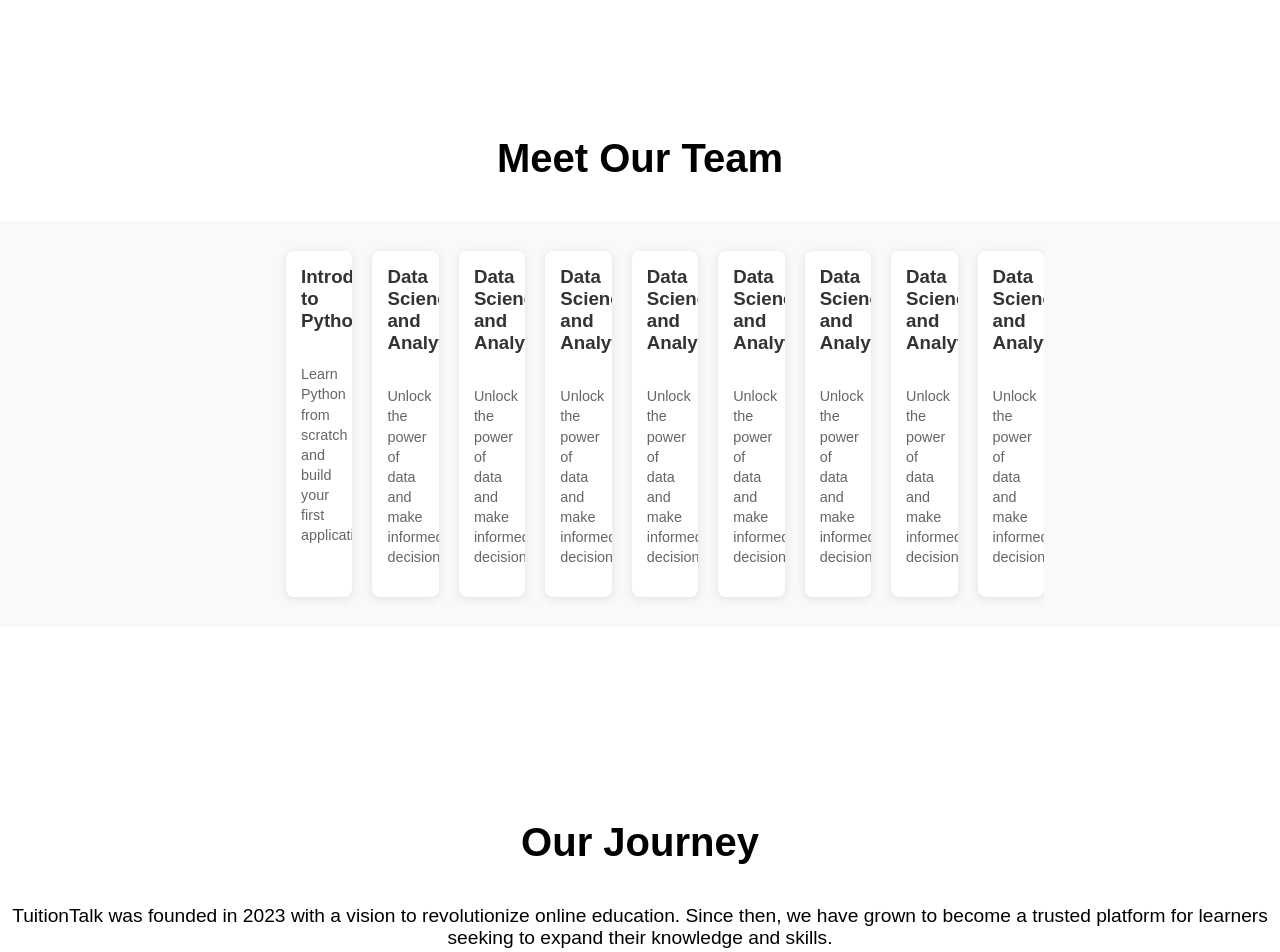
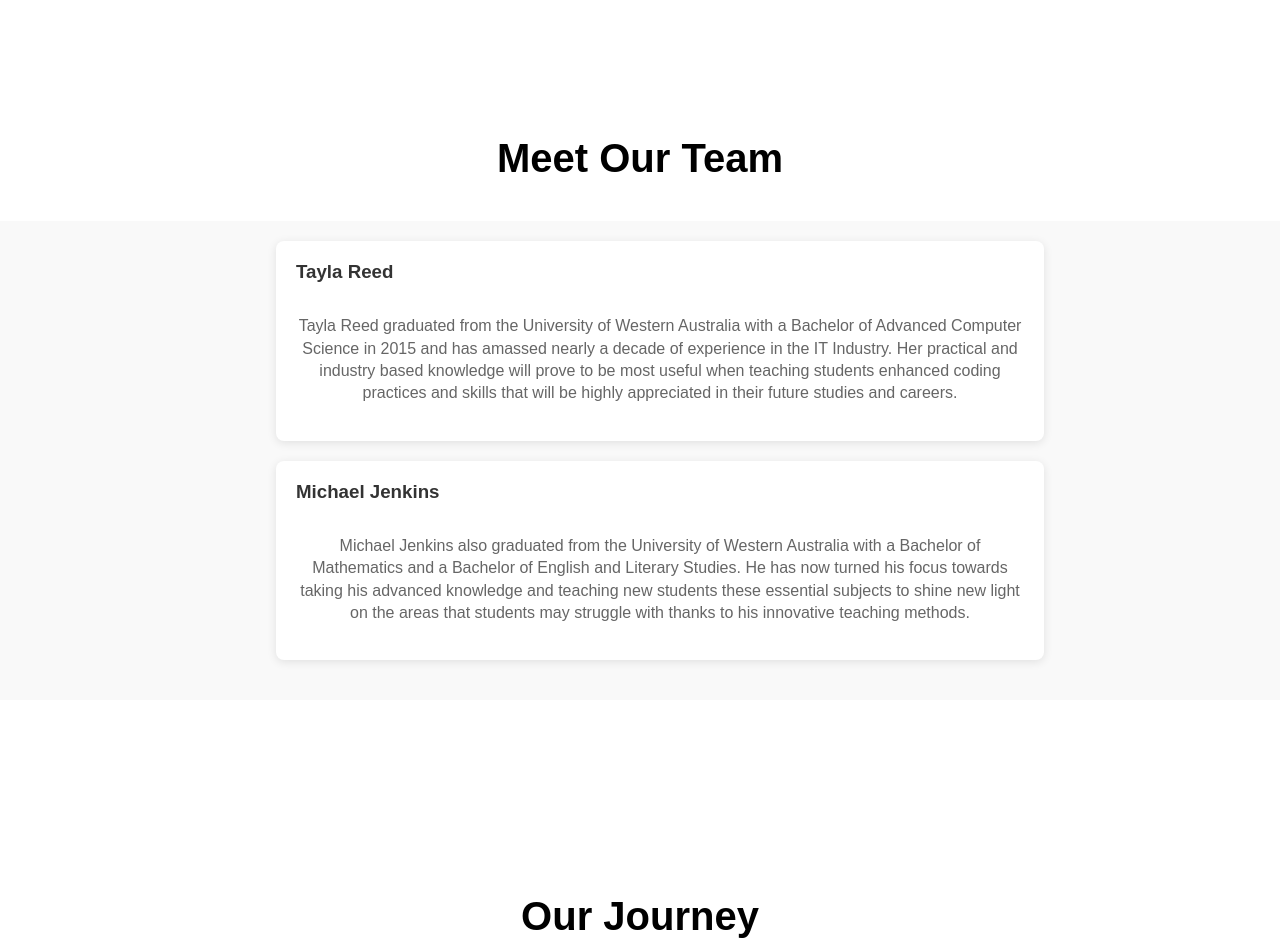
Before and after one commit to Ednormous/CITS3403-Group-Project, a Flask app: page /about in a window 1280 px wide. Shown: the part 478-1430 px from the top of the page. Run offline with Flask 3, Linux system fonts and the light colour scheme.

Commit message:
Added content to About page and modified Timetable classes

```diff
--- a/src/static/styles.css
+++ b/src/static/styles.css
@@ -167,7 +167,7 @@ h1, p {
     margin-top: 2rem;
 }
 
-/* Featured Courses Section */
+/* Featured 76s Section */
 #courses {
     width: 100%;
     padding: 20px;
@@ -521,6 +521,104 @@ img{
     font-size: 1.5rem;
 }
 
+/*New chatline*/
+
+#tutors {
+    width: 100%;
+    padding: 20px;
+    background: #f9f9f9;
+    display: flex;
+    justify-content: center;
+    align-items: center;
+    flex-wrap: wrap;
+}
+
+.tutor-container {
+    width: 60%;
+    margin: 0 auto;
+    text-align: left;
+}
+
+.tutor-info {
+    margin-bottom: 20px;
+    background-color: white;
+    box-shadow: 0 2px 10px rgba(0, 0, 0, 0.1);
+    padding: 20px;
+    border-radius: 8px;
+}
+
+.tutor-info h3 {
+    margin-top: 0;
+    color: #333;
+}
+
+.tutor-info p {
+    font-size: 1rem;
+    color: #666;
+    line-height: 1.4;
+}
+
+h2 {
+    text-align: center;
+    margin-bottom: 20px;
+}
+
+img {
+    width: 100%;
+    height: auto;
+    display: block;
+    object-fit: cover;
+    border-radius: 2px;
+}
+
+.top-image {
+    position: relative;
+    width: 100%;
+    height: auto;
+}
+
+.top-image img {
+    width: 100%;
+    height: auto;
+    display: block;
+    object-fit: cover;
+    border-radius: 2px;
+}
+
+.image-text {
+    position: absolute;
+    top: 50%;
+    left: 50%;
+    transform: translate(-50%, -50%);
+    text-align: center;
+    color: #ffffff;
+    text-shadow: 2px 2px 4px rgba(0, 0, 0, 0.8);
+    background-color: rgba(67, 105, 81, 0.739);
+    padding: 20px;
+}
+
+.image-text h2 {
+    font-size: 3rem;
+    margin-bottom: 1rem;
+}
+
+.image-text p {
+    font-size: 1.8rem;
+}
+
+/* end of new chatline */
+
+.partner-logo {
+    display: flex;
+    justify-content: center;
+    margin-top: 20px;
+}
+
+.partner-logo img {
+    max-width: 200px; /* Adjust the size as needed */
+    height: auto;
+}
+
 /* Responsive adjustments */
 @media (max-width: 768px) {
     .benefits {
@@ -719,13 +817,13 @@ img{
     width: 100%;
     border-collapse: collapse;
     text-align: center;
-    table-layout: fixed; /* New chatline */
+    table-layout: fixed;
 }
 
 .timetable th, .timetable td {
     border: 1px solid #ddd;
     padding: 8px;
-    word-wrap: break-word; /* New chatline */
+    word-wrap: break-word;
 }
 
 .timetable th {
@@ -744,7 +842,7 @@ img{
 .timetable tr:hover {
     background-color: #ddd;
 }
-/* New chatline */
+
 .timetable th:nth-child(1), .timetable td:nth-child(1) {
     width: 15%;
 }
--- a/src/templates/about.html
+++ b/src/templates/about.html
@@ -10,51 +10,15 @@
 
     <section class="team">
         <h2>Meet Our Team</h2>
-        <section id="courses">
-            <div class="course-container">
-                <div class="course">
-                    <h3>Introduction to Python</h3>
-                    <p>Learn Python from scratch and build your first application.</p>
+        <section id="tutors">
+            <div class="tutor-container">
+                <div class="tutor-info">
+                    <h3>Tayla Reed</h3>
+                    <p>Tayla Reed graduated from the University of Western Australia with a Bachelor of Advanced Computer Science in 2015 and has amassed nearly a decade of experience in the IT Industry. Her practical and industry based knowledge will prove to be most useful when teaching students enhanced coding practices and skills that will be highly appreciated in their future studies and careers. </p>
                 </div>
-
-                <div class="course">
-                    <h3>Data Science and Analytics</h3>
-                    <p>Unlock the power of data and make informed decisions.</p>
-                </div>
-
-                <div class="course">
-                    <h3>Data Science and Analytics</h3>
-                    <p>Unlock the power of data and make informed decisions.</p>
-                </div>
-
-                <div class="course">
-                    <h3>Data Science and Analytics</h3>
-                    <p>Unlock the power of data and make informed decisions.</p>
-                </div>
-
-                <div class="course">
-                    <h3>Data Science and Analytics</h3>
-                    <p>Unlock the power of data and make informed decisions.</p>
-                </div>
-
-                <div class="course">
-                    <h3>Data Science and Analytics</h3>
-                    <p>Unlock the power of data and make informed decisions.</p>
-                </div>
-
-                <div class="course">
-                    <h3>Data Science and Analytics</h3>
-                    <p>Unlock the power of data and make informed decisions.</p>
-                </div>
-
-                <div class="course">
-                    <h3>Data Science and Analytics</h3>
-                    <p>Unlock the power of data and make informed decisions.</p>
-                </div>
-
-                <div class="course">
-                    <h3>Data Science and Analytics</h3>
-                    <p>Unlock the power of data and make informed decisions.</p>
+                <div class="tutor-info">
+                    <h3>Michael Jenkins</h3>
+                    <p>Michael Jenkins also graduated from the University of Western Australia with a Bachelor of Mathematics and a Bachelor of English and Literary Studies. He has now turned his focus towards taking his advanced knowledge and teaching new students these essential subjects to shine new light on the areas that students may struggle with thanks to his innovative teaching methods.</p>
                 </div>
             </div>
         </section>
@@ -62,12 +26,15 @@
 
     <section class="history">
         <h2>Our Journey</h2>
-        <p>TuitionTalk was founded in 2023 with a vision to revolutionize online education. Since then, we have grown to become a trusted platform for learners seeking to expand their knowledge and skills.</p>
+        <p>TuitionTalk was founded in 2023 with a vision to revolutionize online education. Since then, we have grown to become a trusted platform for learners seeking to expand their knowledge and skills. By utilising the most recent course material and an interactive learning process, we regularly boost students understanding and knowledge on their course units</p>
         <!-- Add timeline or milestones here -->
     </section>
 
     <section class="partnerships">
         <h2>Our Partners</h2>
+            <img src="{{ url_for('main.static', filename='Officeworks_logo.png') }}" alt="Officeworks" class="partner-logo">
+        </div>
+
         <!-- Add logos or names of partner institutions or organizations here -->
     </section>
 
--- a/src/templates/timetable.html
+++ b/src/templates/timetable.html
@@ -19,11 +19,11 @@
             <tbody>
                 <tr>
                     <td>4:00pm-6:00pm</td>
-                    <td>CITS 1403, CITS 2403, CITS 3403<br> Lab Room 2<br>Tayla Reed</td>
+                    <td>CITS 1403<br> Lab Room 2<br>Tayla Reed</td>
                     <td>MATH1001<br>Classroom 1<br>Michael Jenkins</td>
-                    <td>CITS 1403, CITS 2403, CITS 3403<br>Lab Room 1<br>Tayla Reed</td>
+                    <td>CITS 2403<br>Lab Room 1<br>Tayla Reed</td>
                     <td>ENGL1001<br>Classroom 1<br>Michael Jenkins</td>
-                    <td>CITS 1403, CITS 2403, CITS 3403<br>Lab Room 1<br>Tayla Reed</td>
+                    <td>CITS 3403<br>Lab Room 1<br>Tayla Reed</td>
                 </tr>
                 <tr>
                     <td>6:00-7:30pm</td>
```
Also changed, not shown: src/static/images/Officeworks_logo.png (added).
